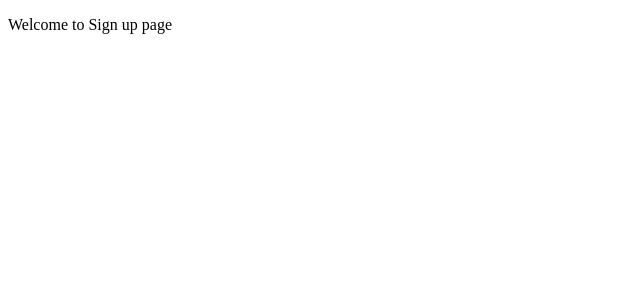
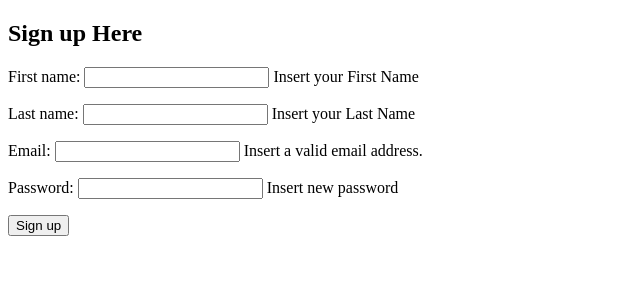
Before and after one commit to programminghubb/DjangoProjects, a Django app: page / in a window 1280 px wide. Shown: the top 300 px of the page, without its empty margins (0-640 px from the left). Run offline with Django 3.2, Linux system fonts and the light colour scheme.

Commit message:
part three

```diff
--- /dev/null
+++ b/mywebapplication/registration/forms.py
@@ -0,0 +1,8 @@
+from django import forms
+from .models import SignUp
+
+class SignupForm(forms.ModelForm):
+
+    class Meta:
+        model = SignUp
+        fields = ('first_name','last_name', 'email', 'password')
--- a/mywebapplication/registration/models.py
+++ b/mywebapplication/registration/models.py
@@ -3,7 +3,11 @@ from __future__ import unicode_literals
 
 from django.db import models
 
+
+
 class SignUp(models.Model):
+
+
     first_name = models.CharField(max_length=30, blank=False, help_text='Insert your First Name')
     last_name = models.CharField(max_length=30, blank=False, help_text='Insert your Last Name')
     email = models.EmailField(max_length=254, blank=False, help_text='Insert a valid email address.')
--- /dev/null
+++ b/mywebapplication/registration/templates/base.html
@@ -0,0 +1,12 @@
+<!DOCTYPE html>
+<html lang="en">
+<head>
+    <meta charset="UTF-8">
+    <title>Mywebapplication</title>
+</head>
+<body>
+{% block content %}
+
+{% endblock %}
+</body>
+</html>
--- a/mywebapplication/registration/templates/registration/sign_up.html
+++ b/mywebapplication/registration/templates/registration/sign_up.html
@@ -1,10 +1,10 @@
-<!DOCTYPE html>
-<html lang="en">
-<head>
-    <meta charset="UTF-8">
-    <title>Title</title>
-</head>
-<body>
-<p>Welcome to Sign up page</p>
-</body>
-</html>
+{% extends 'base.html' %}
+
+{% block content %}
+  <h2>Sign up Here</h2>
+  <form method="POST">
+    {% csrf_token %}
+    {{ form.as_p }}
+    <button type="submit">Sign up</button>
+  </form>
+{% endblock %}
--- a/mywebapplication/registration/views.py
+++ b/mywebapplication/registration/views.py
@@ -1,11 +1,20 @@
 # -*- coding: utf-8 -*-
 from __future__ import unicode_literals
+from django.http import HttpResponseRedirect
+from django.shortcuts import render
 
-from django.shortcuts import render, redirect
-
+from .forms import SignupForm
 
 # Create your views here.
+def sign_up(request):
+    if request.method == "POST":
+        form = SignupForm(request.POST)
+        if form.is_valid():
+            user = form.save(commit=False)
+            user.is_active = False
+            user.save()
+            return HttpResponseRedirect("/confirm_your_email/")
 
-
-def sign_up(request):
-    return render(request, 'registration/sign_up.html')
+    else:
+        form=SignupForm()
+    return render(request, "registration/sign_up.html", {'form': form})
```
Also changed, not shown: mywebapplication/db.sqlite3, 4 other files.
